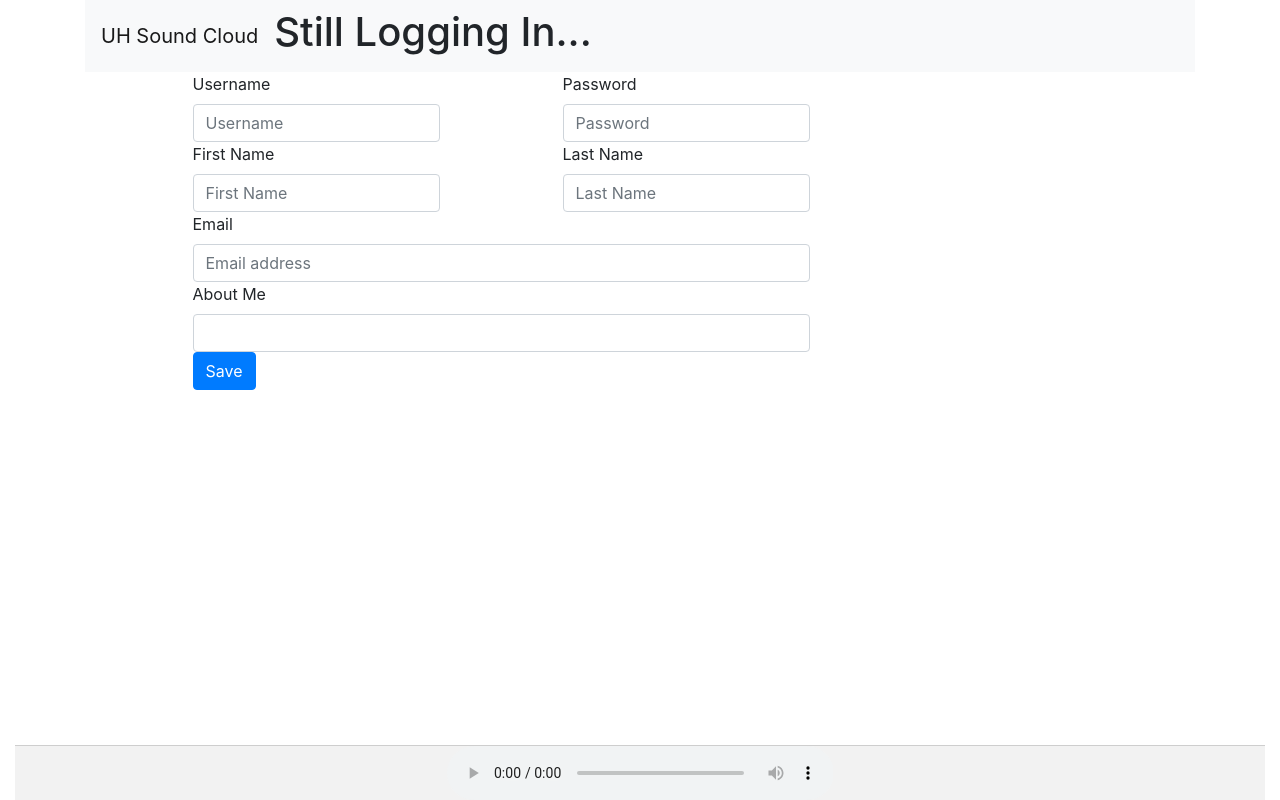
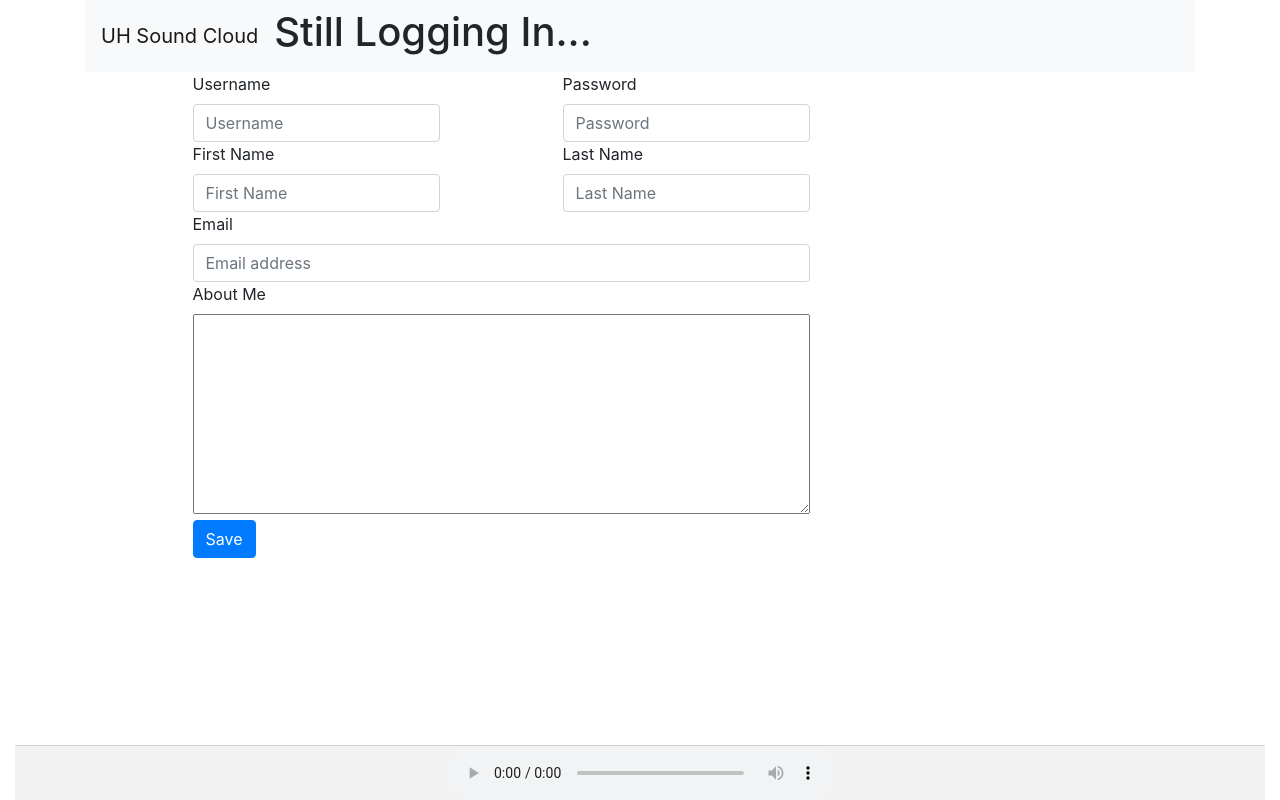
Before and after one commit to jstatus1/MusicPlayer, a React (Create React App) app in the folder musicplayer-frontend/: page /profileedit in a window 1280 px wide. Built offline with nearby package versions, Linux system fonts and the light colour scheme; no server answers.

Commit message:
ProfilePage

```diff
--- a/musicplayer-frontend/src/components/profile/profile.css
+++ b/musicplayer-frontend/src/components/profile/profile.css
@@ -1,2 +1,2 @@
-.about-me-textbox { height: 200px; width: 300px !important}
+.about-me-textbox { height: 200px; width: 617px }
 .button-padding { padding-top: 5px !important }
--- a/musicplayer-frontend/src/components/profile/profileedit.js
+++ b/musicplayer-frontend/src/components/profile/profileedit.js
@@ -49,7 +49,7 @@ const ProfileEdit = () => {
             <Row>
                 <Col md="1"></Col>
                 <Col md="7">
-                <Form.Control class="about-me-textbox" type="text"></Form.Control>
+                <textarea class="about-me-textbox"></textarea>
                 </Col>
             </Row>
             <Row>
```
